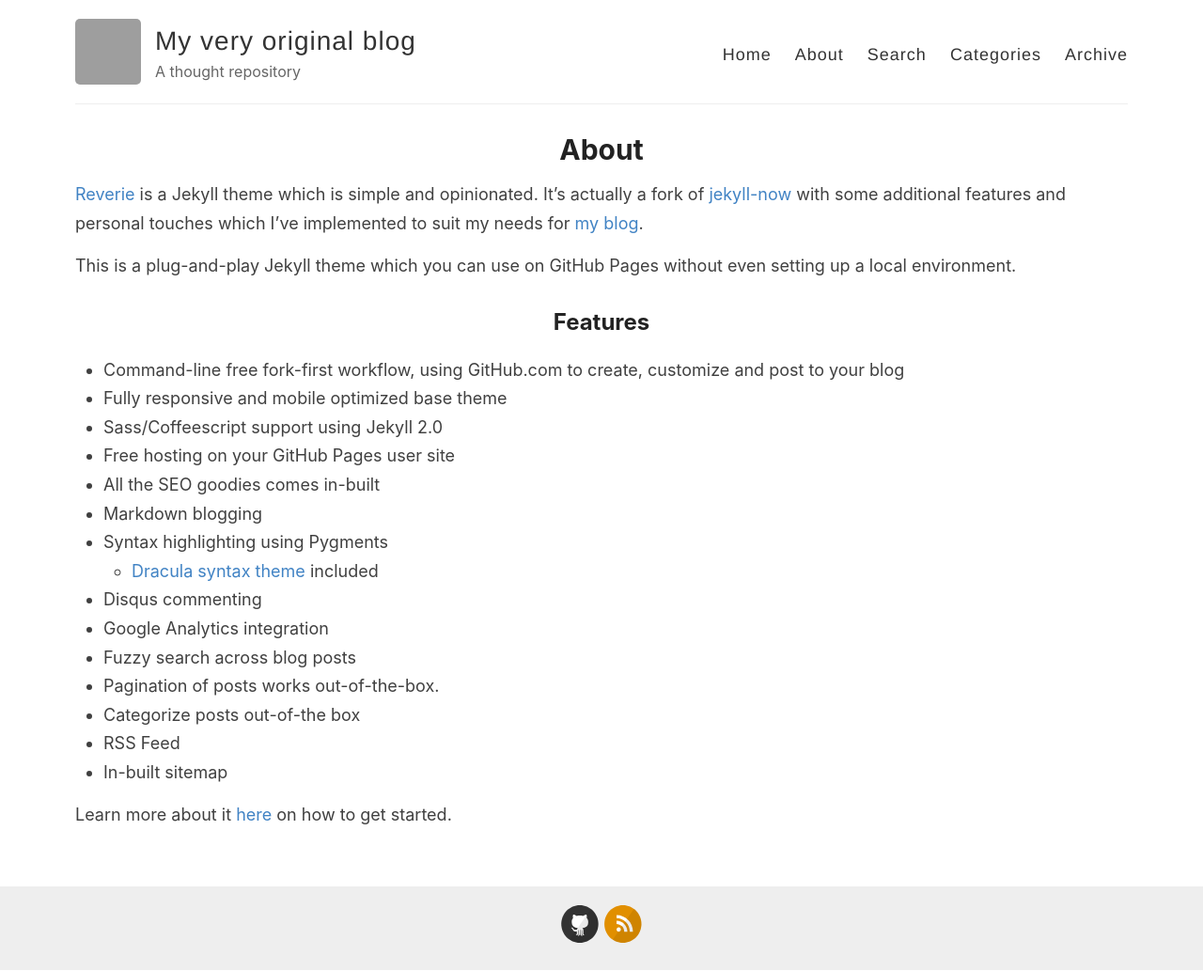
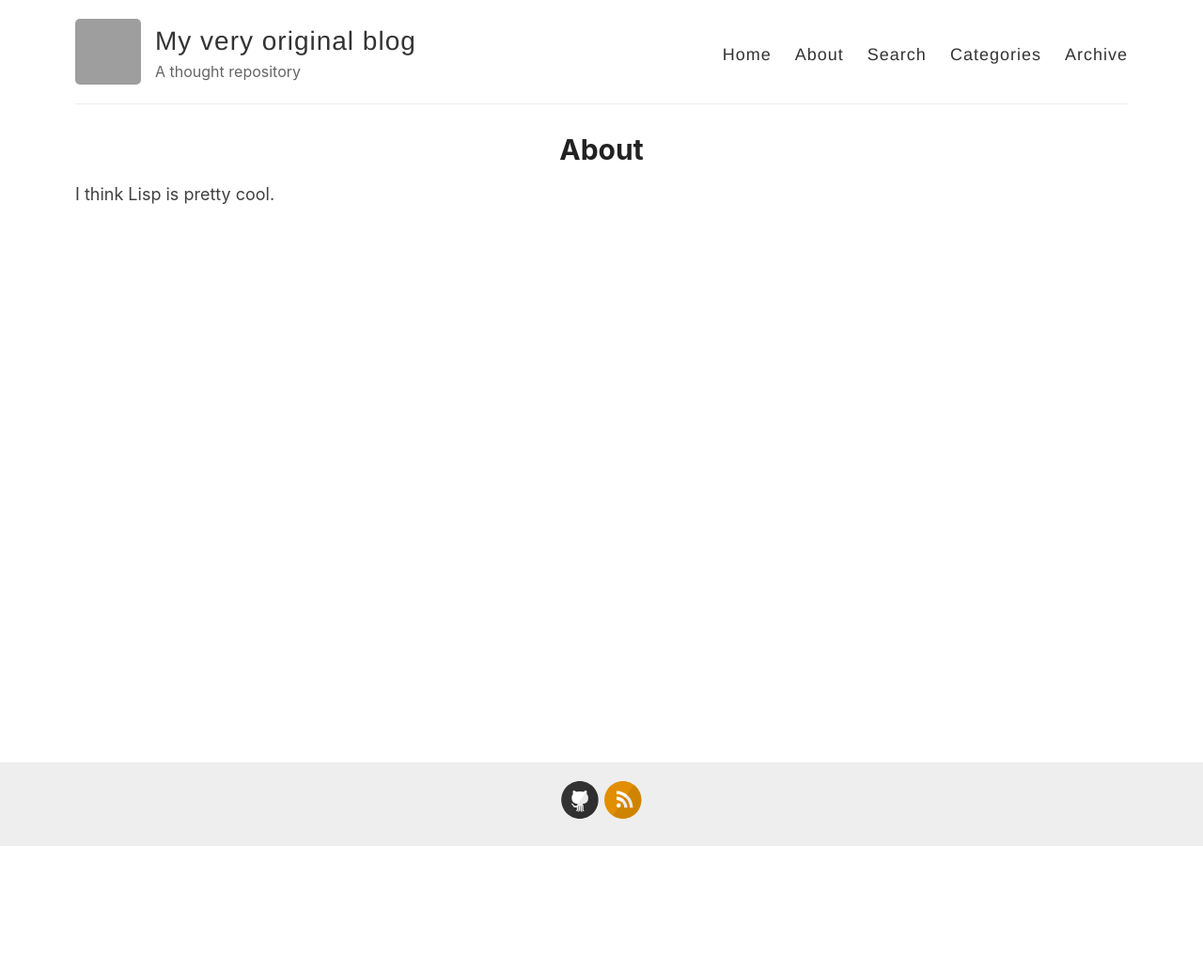
Before and after one commit to sys-fs/sys-fs.github.io, a Jekyll site: the page built from _pages/about.md, in a window 1280 px wide. Shown: the whole page at 94% size. Built offline with Jekyll 4.4.1, drawn with Linux system fonts in a browser that asks for light colours; after the commit the page ends 901 px from its top, so only the background shows below that; grey boxes are pictures that could not be loaded.

Commit message:
Update about.md

```diff
--- a/_pages/about.md
+++ b/_pages/about.md
@@ -4,26 +4,4 @@
 permalink: /about/
 ---
 
-[Reverie](https://github.com/amitmerchant1990/reverie) is a Jekyll theme which is simple and opinionated. It's actually a fork of [jekyll-now](https://github.com/barryclark/jekyll-now) with some additional features and personal touches which I've implemented to suit my needs for [my blog](https://www.amitmerchant.com).
-
-This is a plug-and-play Jekyll theme which you can use on GitHub Pages without even setting up a local environment.
-
-## Features
-
-- Command-line free fork-first workflow, using GitHub.com to create, customize and post to your blog
-- Fully responsive and mobile optimized base theme
-- Sass/Coffeescript support using Jekyll 2.0
-- Free hosting on your GitHub Pages user site
-- All the SEO goodies comes in-built
-- Markdown blogging
-- Syntax highlighting using Pygments
-    - [Dracula syntax theme](https://draculatheme.com/) included
-- Disqus commenting
-- Google Analytics integration
-- Fuzzy search across blog posts
-- Pagination of posts works out-of-the-box.
-- Categorize posts out-of-the box
-- RSS Feed
-- In-built sitemap
-
-Learn more about it [here](https://github.com/amitmerchant1990/reverie) on how to get started.
+I think Lisp is pretty cool.
```
